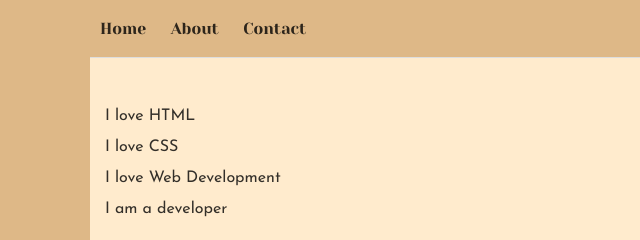
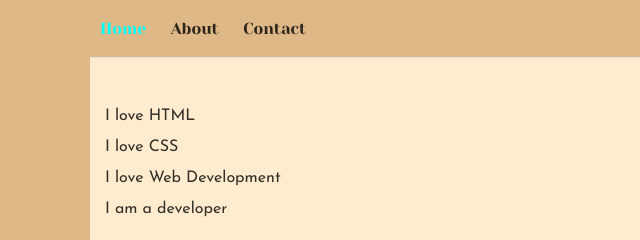
Before and after one commit to samuelbinogma/alx_html_css, a plain HTML site: page css_basic/index.html in a window 1280 px wide. In both pictures the pointer is over the link "Home". Shown: the top 240 px of the page, 0-640 px from the left. Drawn offline with Linux system fonts and the light colour scheme.

Commit message:
add hover effect to index.html in styles.css

```diff
--- a/css_basic/styles.css
+++ b/css_basic/styles.css
@@ -21,3 +21,7 @@ aside {
     flex: 1;
     overflow-y: auto;
 }
+
+li:hover a {
+    color: aqua;
+}
```
